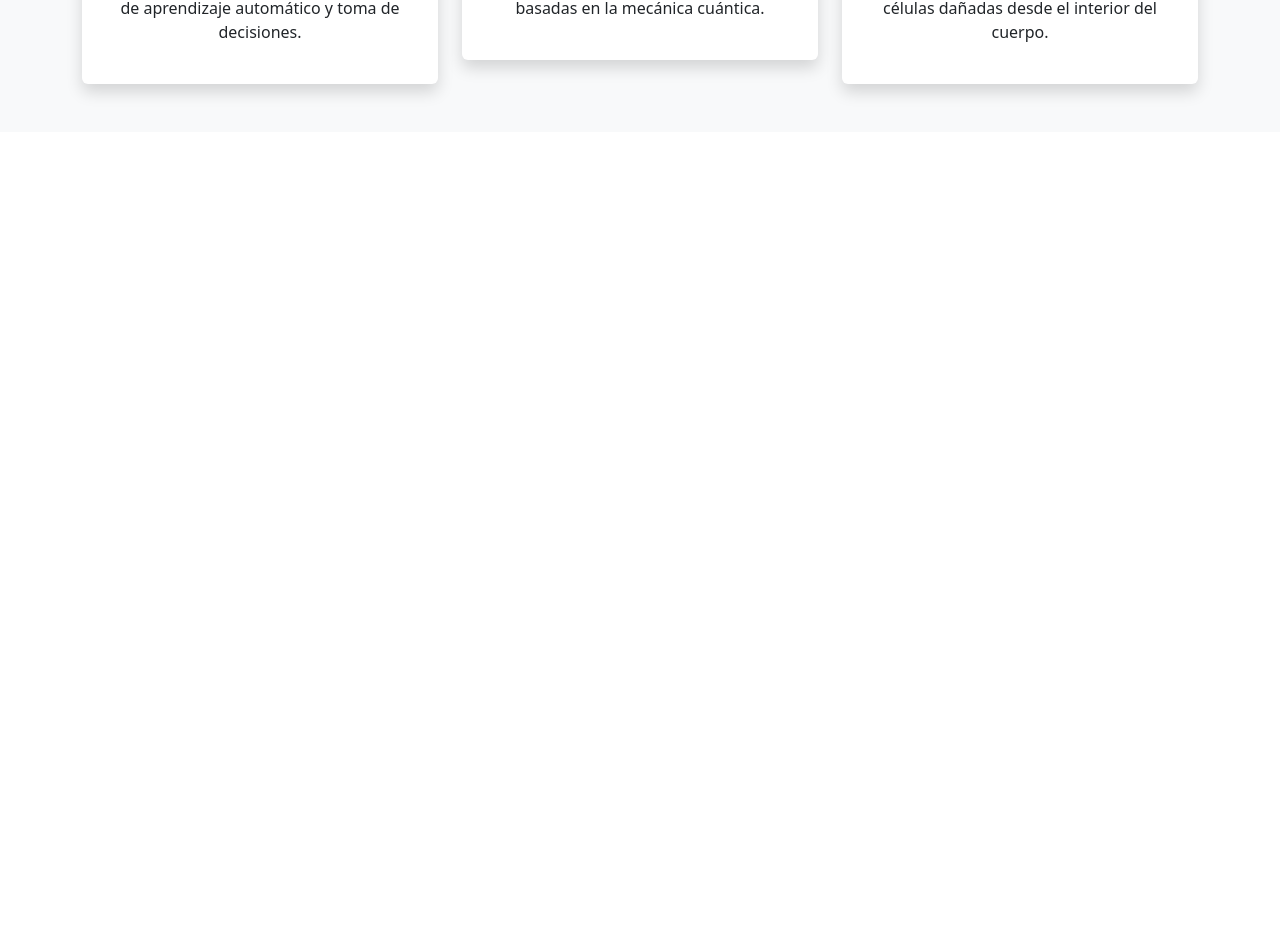
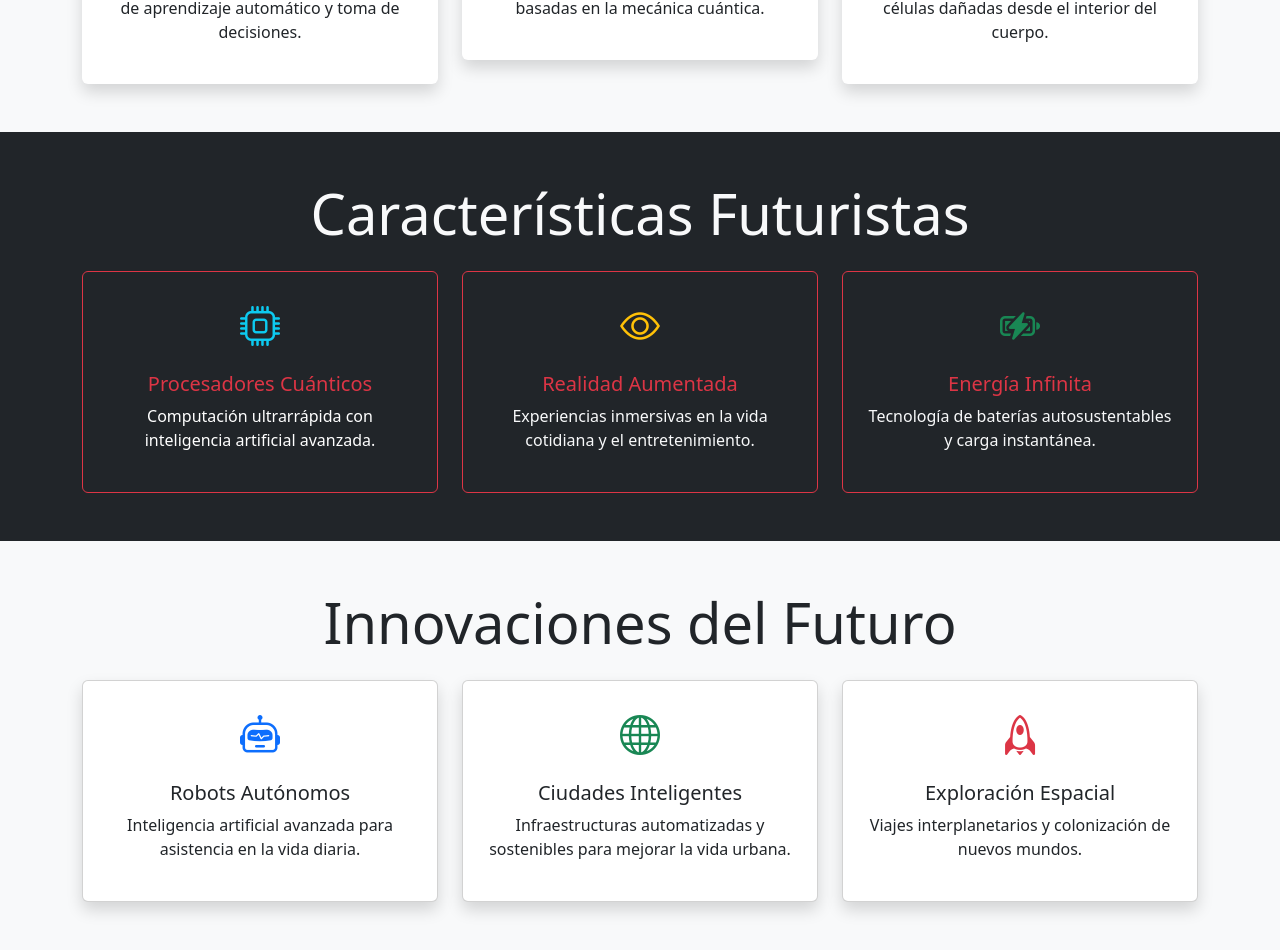
Before and after one commit to Powe1sd/black1, a React (Vite) app: page / in a window 1280 px wide. Shown: the part 2039-2989 px from the top of the page. Before the commit the page ends 2171 px from the top, so only its background shows below. Built offline with nearby package versions, Linux system fonts and the light colour scheme.

Commit message:
first commit

```diff
--- a/index.html
+++ b/index.html
@@ -2,7 +2,8 @@
 <html lang="en">
   <head>
     <meta charset="UTF-8" />
-    <link rel="icon" type="image/svg+xml" href="src/TECH.png"/>
+    <link rel="icon" href="src/TECH.png" />
+
 
     <meta name="viewport" content="width=device-width, initial-scale=1.0" />
 
--- a/src/App.jsx
+++ b/src/App.jsx
@@ -6,6 +6,9 @@ import About from "./components/About";
 import Gallery from "./components/Gallery";
 import Specifications from "./components/Specifications";
 import Innovation from "./components/Innovation";
+import TechFeatures from "./components/TechFeatures";
+import FutureInnovations from "./components/futurein";
+
 import "./App.css";
 
 const App = () => {
@@ -18,6 +21,8 @@ const App = () => {
       <Gallery />
       <Specifications />
       <Innovation />
+      <TechFeatures />
+      <FutureInnovations />
     </>
   );
 };
--- /dev/null
+++ b/src/components/TechFeatures.jsx
@@ -0,0 +1,51 @@
+import React from "react";
+
+const TechFeatures = () => {
+  return (
+    <section className="tech-section py-5 bg-dark text-light">
+      <div className="container">
+        <h2 className="text-center display-4 mb-4">
+          Características Futuristas
+        </h2>
+
+        <div className="row g-4">
+          {/* Característica 1 */}
+          <div className="col-md-4">
+            <div className="card bg-transparent border-danger text-center p-4">
+              <i className="bi bi-cpu fs-1 text-info"></i>
+              <h5 className="mt-3 text-danger">Procesadores Cuánticos</h5>
+              <p className="text-white">
+                Computación ultrarrápida con inteligencia artificial avanzada.
+              </p>
+            </div>
+          </div>
+
+          {/* Característica 2 */}
+          <div className="col-md-4">
+            <div className="card bg-transparent border-danger text-center p-4">
+              <i className="bi bi-eye fs-1 text-warning"></i>
+              <h5 className="mt-3 text-danger">Realidad Aumentada</h5>
+              <p className="text-light">
+                Experiencias inmersivas en la vida cotidiana y el
+                entretenimiento.
+              </p>
+            </div>
+          </div>
+
+          {/* Característica 3 */}
+          <div className="col-md-4">
+            <div className="card bg-transparent border-danger text-center p-4">
+              <i className="bi bi-battery-charging fs-1 text-success"></i>
+              <h5 className="mt-3 text-danger">Energía Infinita</h5>
+              <p className="text-light">
+                Tecnología de baterías autosustentables y carga instantánea.
+              </p>
+            </div>
+          </div>
+        </div>
+      </div>
+    </section>
+  );
+};
+
+export default TechFeatures;
--- /dev/null
+++ b/src/components/futurein.jsx
@@ -0,0 +1,42 @@
+import React from "react";
+
+const FutureInnovations = () => {
+  return (
+    <section className="innovations-section py-5 bg-light text-dark">
+      <div className="container">
+        <h2 className="text-center display-4 mb-4">Innovaciones del Futuro</h2>
+
+        <div className="row g-4">
+          {/* Innovación 1 */}
+          <div className="col-md-4">
+            <div className="card text-center p-4 shadow">
+              <i className="bi bi-robot fs-1 text-primary"></i>
+              <h5 className="mt-3">Robots Autónomos</h5>
+              <p>Inteligencia artificial avanzada para asistencia en la vida diaria.</p>
+            </div>
+          </div>
+
+          {/* Innovación 2 */}
+          <div className="col-md-4">
+            <div className="card text-center p-4 shadow">
+              <i className="bi bi-globe fs-1 text-success"></i>
+              <h5 className="mt-3">Ciudades Inteligentes</h5>
+              <p>Infraestructuras automatizadas y sostenibles para mejorar la vida urbana.</p>
+            </div>
+          </div>
+
+          {/* Innovación 3 */}
+          <div className="col-md-4">
+            <div className="card text-center p-4 shadow">
+              <i className="bi bi-rocket fs-1 text-danger"></i>
+              <h5 className="mt-3">Exploración Espacial</h5>
+              <p>Viajes interplanetarios y colonización de nuevos mundos.</p>
+            </div>
+          </div>
+        </div>
+      </div>
+    </section>
+  );
+};
+
+export default FutureInnovations;
```
